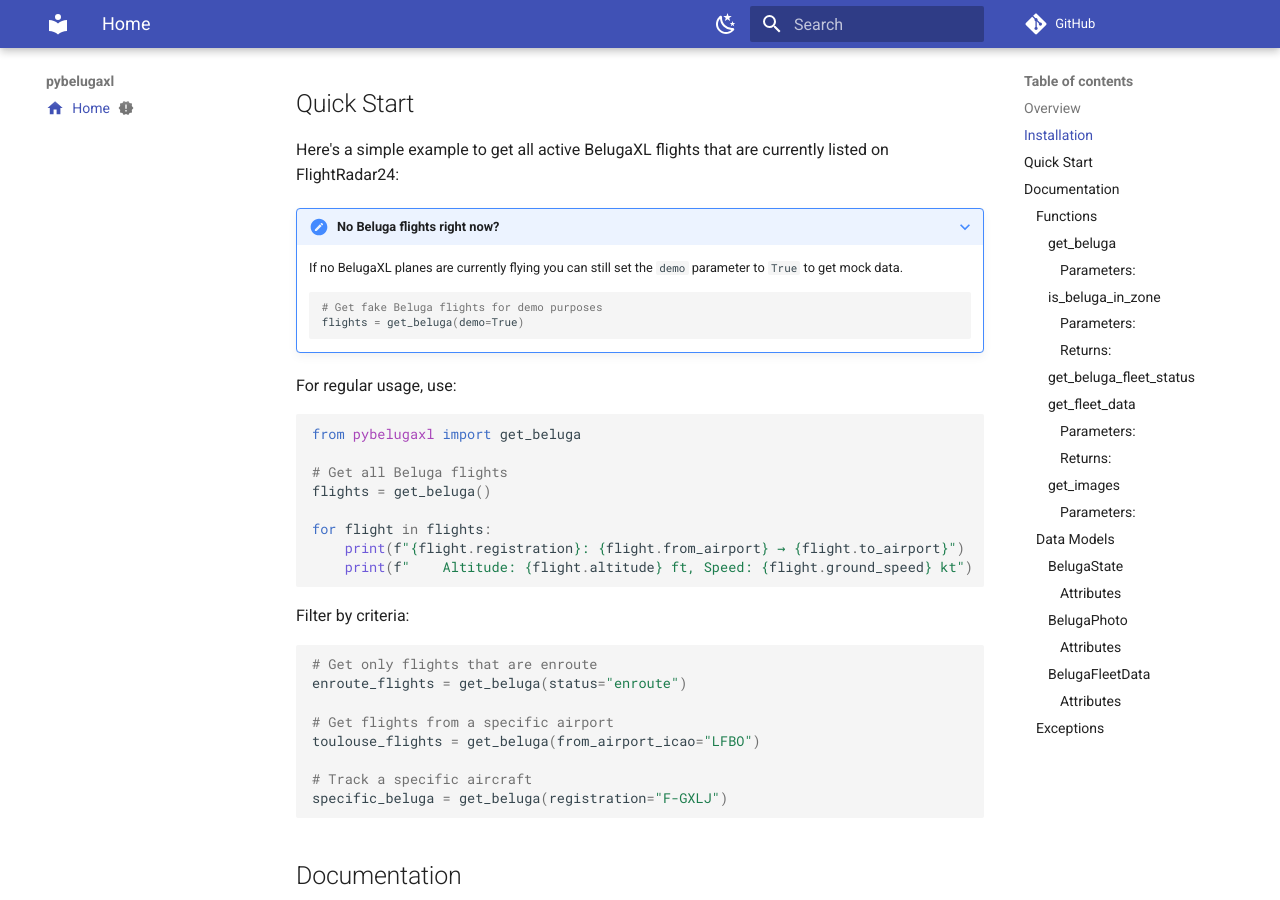
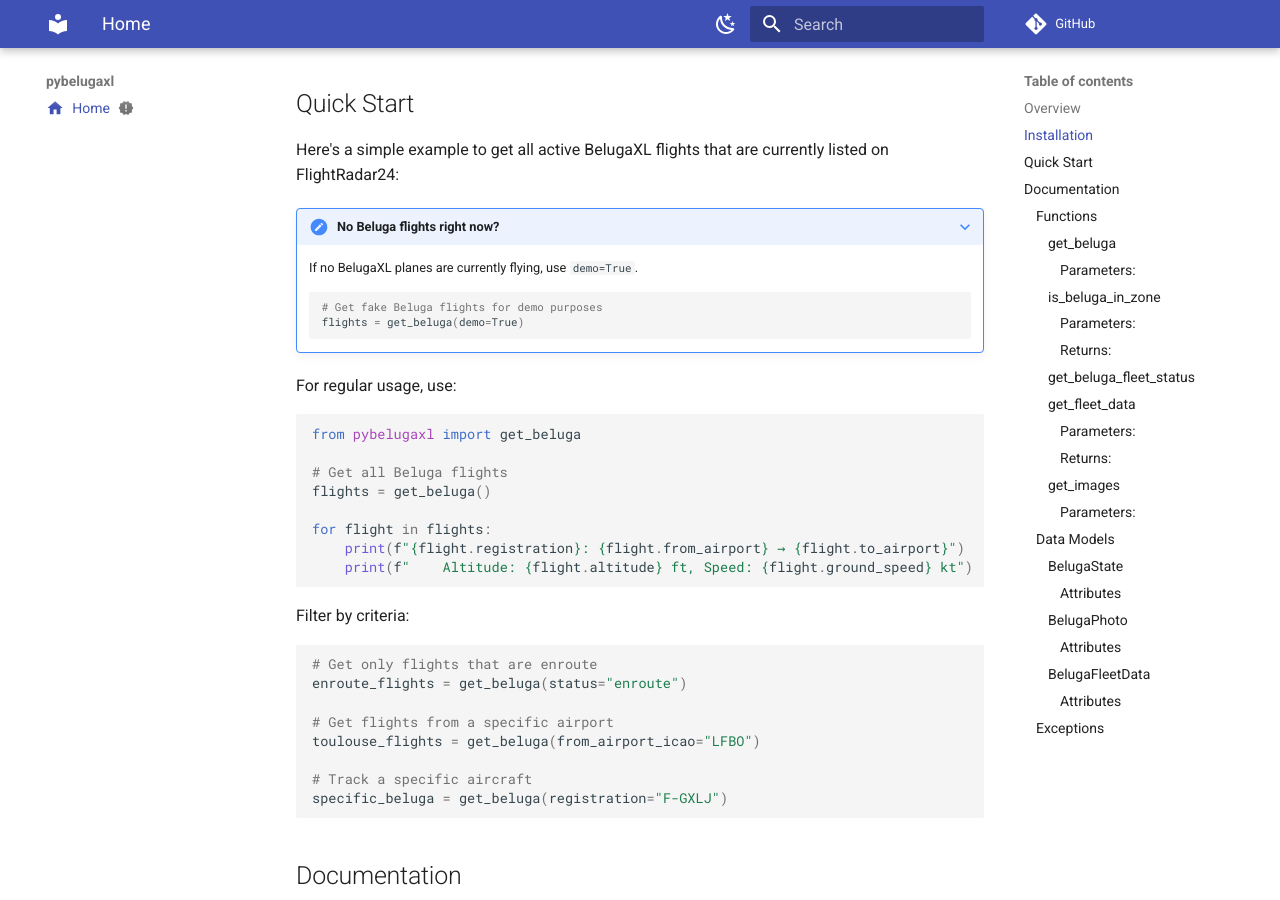
Before and after one commit to TGA25dev/pybelugaxl, an MkDocs documentation site: the page built from docs/index.md, in a window 1280 px wide and 900 px high, scrolled down 559 px. Built offline with MkDocs 1.6.1 and Material for MkDocs 9.7.7, drawn with Linux system fonts in a browser that asks for light colours; comment, search, counter and statistics services are not loaded.

Commit message:
fix(docs): trying to fix rendering issues on github pages deployment...

````diff
--- a/docs/index.md
+++ b/docs/index.md
@@ -27,7 +27,7 @@ pip install pybelugaxl
 Here's a simple example to get all active BelugaXL flights that are currently listed on FlightRadar24:
 
 ???+ note "No Beluga flights right now?"
-    If no BelugaXL planes are currently flying you can still set the `demo` parameter to `True` to get mock data.
+    If no BelugaXL planes are currently flying, use `demo=True`.
 
     ```python
     # Get fake Beluga flights for demo purposes
@@ -35,6 +35,7 @@ Here's a simple example to get all active BelugaXL flights that are currently li
     ```
 
 For regular usage, use:
+
 ```python
 from pybelugaxl import get_beluga
 
@@ -47,6 +48,7 @@ for flight in flights:
 ```
 
 Filter by criteria:
+
 ```python
 # Get only flights that are enroute
 enroute_flights = get_beluga(status="enroute")
````
